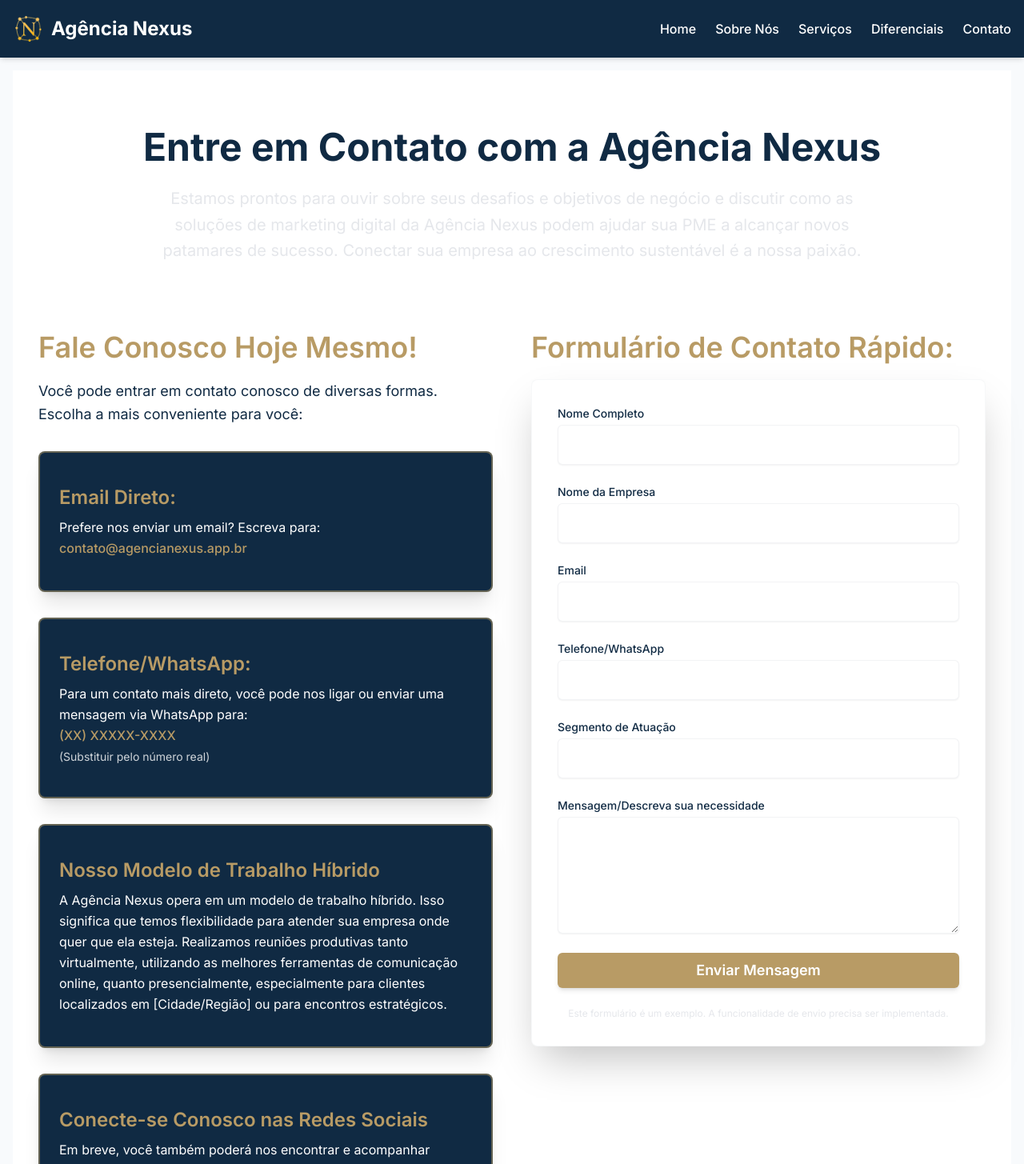
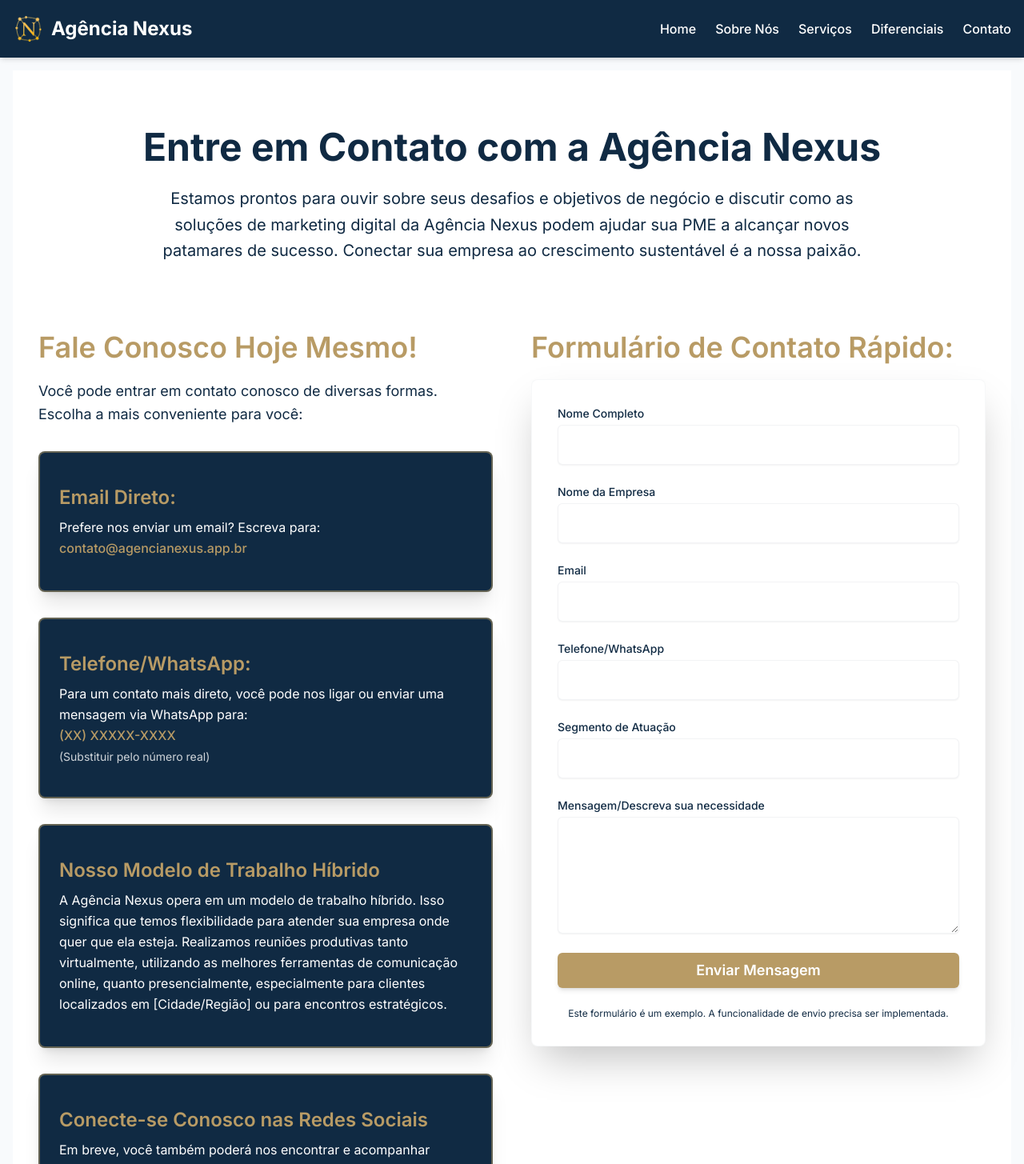
Before and after one commit to AgenciaNexus25/agencia-nexus-site, a Next.js app: page /contato in a window 1280 px wide. Shown: the top 1455 px of the page at 80% size. Built offline with nearby package versions, Linux system fonts and the light colour scheme.

Commit message:
Ajuste final de contraste: textos cinzas em fundos claros para azul, e garante branco em fundos escuros

```diff
--- a/src/app/contato/page.tsx
+++ b/src/app/contato/page.tsx
@@ -39,7 +39,7 @@ const ContactForm = () => {
           Enviar Mensagem
         </button>
       </div>
-      <p className="text-xs text-nexus-gray text-center">Este formulário é um exemplo. A funcionalidade de envio precisa ser implementada.</p>
+      <p className="text-xs text-nexus-blue text-center">Este formulário é um exemplo. A funcionalidade de envio precisa ser implementada.</p>
     </form>
   );
 }
@@ -49,7 +49,7 @@ export default function ContatoPage() {
     <div className="space-y-10 py-12 px-4 sm:px-6 lg:px-8 bg-nexus-white text-nexus-blue">
       <section className="text-center mb-16">
         <h1 className="text-5xl font-bold text-nexus-blue mb-6">Entre em Contato com a Agência Nexus</h1>
-        <p className="text-xl text-nexus-gray max-w-4xl mx-auto leading-relaxed">
+        <p className="text-xl text-nexus-blue max-w-4xl mx-auto leading-relaxed">
           Estamos prontos para ouvir sobre seus desafios e objetivos de negócio e discutir como as soluções de marketing digital da Agência Nexus podem ajudar sua PME a alcançar novos patamares de sucesso. Conectar sua empresa ao crescimento sustentável é a nossa paixão.
         </p>
       </section>
--- a/src/app/diferenciais/page.tsx
+++ b/src/app/diferenciais/page.tsx
@@ -44,7 +44,7 @@ export default function DiferenciaisPage() {
     <div className="space-y-10 py-12 px-4 sm:px-6 lg:px-8 bg-nexus-white text-nexus-blue">
       <section className="text-center mb-16">
         <h1 className="text-5xl font-bold text-nexus-blue mb-6">Por Que Escolher a Agência Nexus?</h1>
-        <p className="text-xl text-nexus-gray max-w-4xl mx-auto leading-relaxed">
+        <p className="text-xl text-nexus-blue max-w-4xl mx-auto leading-relaxed">
           No competitivo mercado de marketing digital, a escolha da agência certa pode ser o divisor de águas para o sucesso da sua pequena ou média empresa (PME). Na Agência Nexus, não apenas entendemos os desafios únicos que você enfrenta; nós construímos nossa abordagem em torno de diferenciais estratégicos que entregam valor real, transparência e, o mais importante, resultados que impulsionam seu crescimento.
         </p>
       </section>
--- a/src/app/servicos/page.tsx
+++ b/src/app/servicos/page.tsx
@@ -77,7 +77,7 @@ export default function ServicosPage() {
     <div className="space-y-10 py-12 px-4 sm:px-6 lg:px-8 bg-nexus-white text-nexus-blue">
       <section className="text-center mb-16">
         <h1 className="text-5xl font-bold text-nexus-blue mb-6">Nossos Serviços de Marketing Digital para PMEs</h1>
-        <p className="text-xl text-nexus-gray max-w-4xl mx-auto leading-relaxed">
+        <p className="text-xl text-nexus-blue max-w-4xl mx-auto leading-relaxed">
           A Agência Nexus oferece um portfólio completo e integrado de serviços de marketing digital, cuidadosamente selecionados para atender às necessidades específicas de pequenas e médias empresas (PMEs) nos setores de prestação de serviços e vendas. Nossa abordagem não é vender pacotes fechados, mas sim entender seus desafios e objetivos para construir uma estratégia personalizada que utilize as ferramentas certas para gerar resultados reais e mensuráveis.
         </p>
       </section>
```
